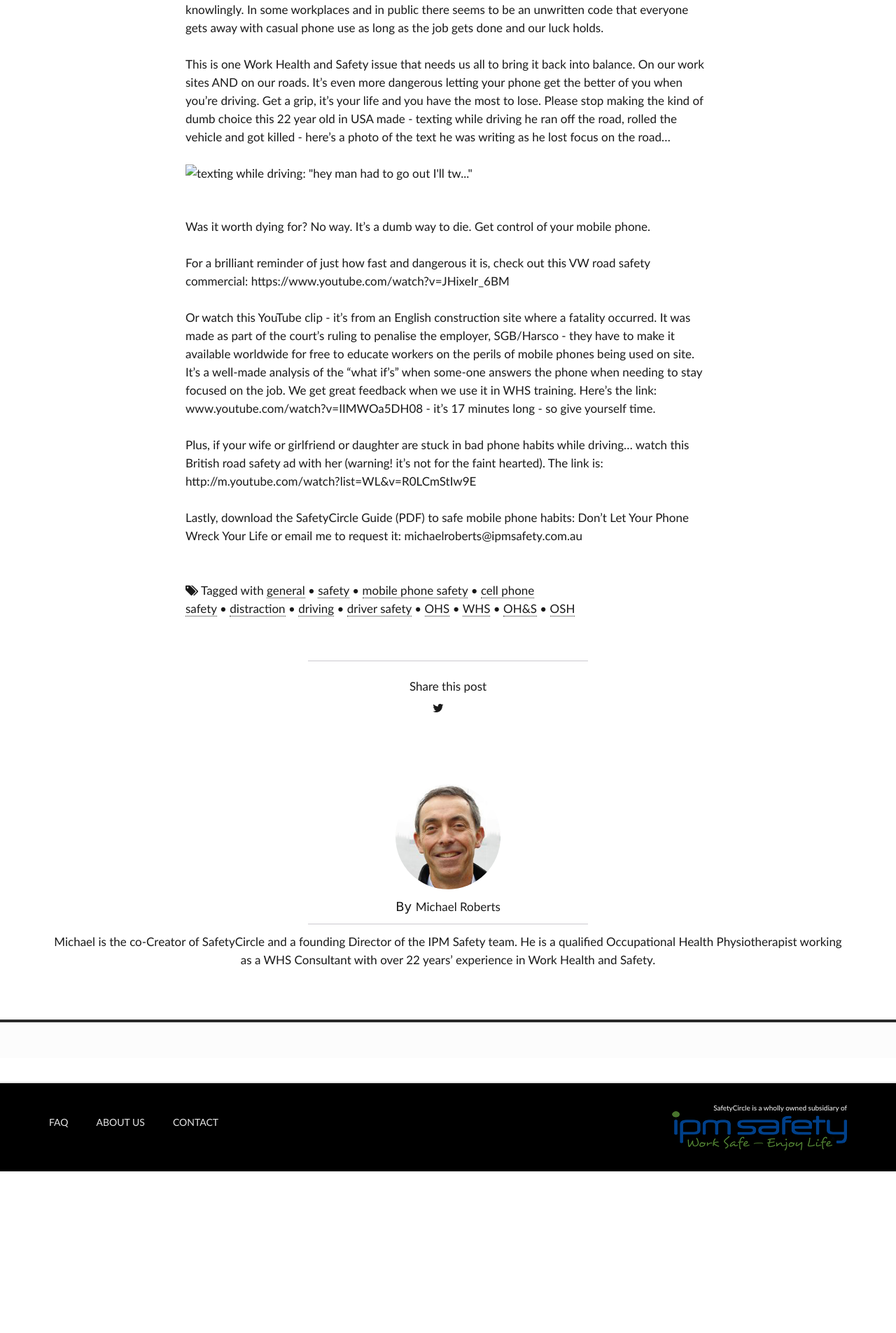
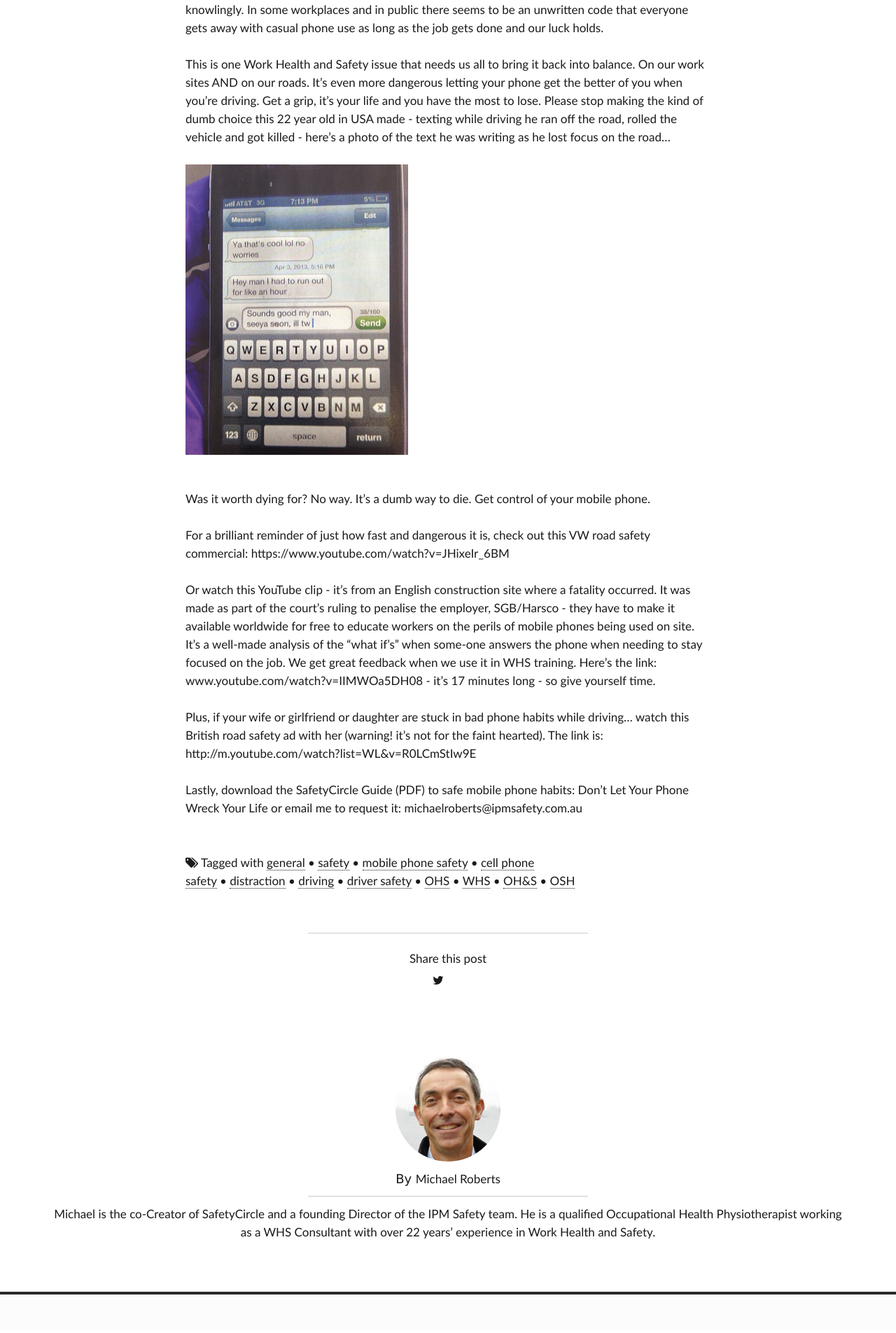
Before and after one commit to safetycircle/website, a Jekyll site: the page built from _posts/2014-09-01-killer-in-your-pocket.md, in a window 1280 px wide. Shown: the part 1412-3317 px from the top of the page at 70% size. Built offline with Jekyll 4.4.1, drawn with Linux system fonts in a browser that asks for light colours; nearby versions of some CDN libraries; comment, search, counter and statistics services are not loaded; before the commit the page ends 3086 px from its top, so only the background shows below that.

Commit message:
Updated 2014-09-01-killer-in-your-pocket.md

```diff
--- a/_posts/2014-09-01-killer-in-your-pocket.md
+++ b/_posts/2014-09-01-killer-in-your-pocket.md
@@ -38,7 +38,8 @@
 
 This is one Work Health and Safety issue that needs us all to bring it back into balance. On our work sites AND on our roads. It's even more dangerous letting your phone get the better of you when you're driving. Get a grip, it's your life and you have the most to lose. Please stop making the kind of dumb choice this 22 year old in USA made - texting while driving he ran off the road, rolled the vehicle and got killed - here's a photo of the text he was writing as he lost focus on the road...
 
-![texting while driving: "hey man had to go out I'll tw..."](/_drafts/Mobile Phone - texting while driving - small.png)
+![Mobile Phone - texting while driving - small.png](/images/Mobile Phone - texting while driving - small.png)
+
 
 Was it worth dying for? No way. It's a dumb way to die. Get control of your mobile phone.
 
```
